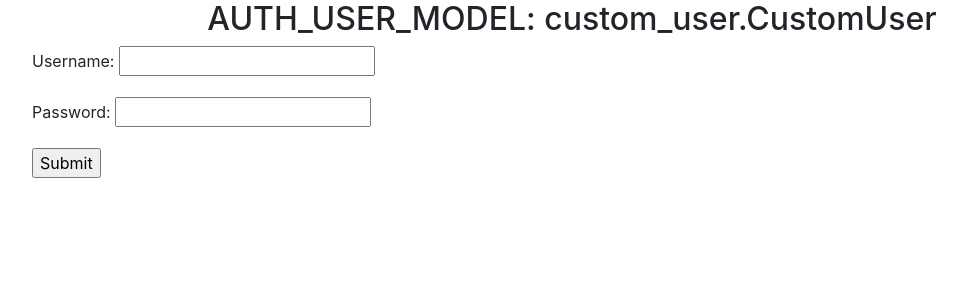
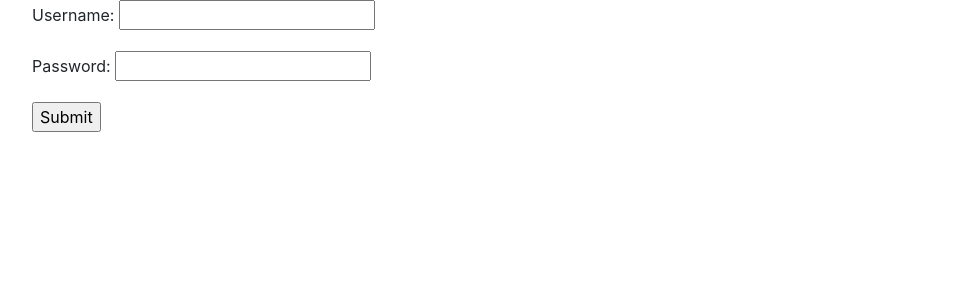
Before and after one commit to dsjeffcoat/customapp, a Django app: page /login/ in a window 1280 px wide. Shown: the part 72-372 px from the top of the page, without its empty margins (68-1035 px from the left). Run offline with Django 3.2, Linux system fonts and the light colour scheme; some libraries are stand-ins or nearby versions.

Commit message:
Fixed an issue with the output value displaying upon successful login and some formatting.

```diff
--- a/templates/base.html
+++ b/templates/base.html
@@ -29,10 +29,10 @@
       <div class="navbar-text">
         <ul class="nav justify-content-end">
         <li class="nav-item">
-          <a class="nav-link" href='/logout/'>Log Out</a>
+          <a class="nav-link disabled" href="#" tabindex="-1" aria-disabled="true">Signed in as {{ request.user.username }}</a>
         </li>
         <li class="nav-item">
-          Signed in as {{ request.user.username }}
+          <a class="nav-link" href='/logout/'>Log Out</a>
         </li>
         </ul>
       </div>
@@ -40,10 +40,11 @@
 
         </nav>
     </div>
-    <div class="container">
-      <h2 style="text-align: center">AUTH_USER_MODEL: {{ user_string }}</h2>
-    </div>
-
+    {% if request.user.is_authenticated %}
+      <div class="container">
+        <h2 style="text-align: center">{{ user_string }}</h2>
+      </div>
+    {% endif %}
     <main class="container">
 
       {% block content %}
```
Also changed, not shown: db.sqlite3.
